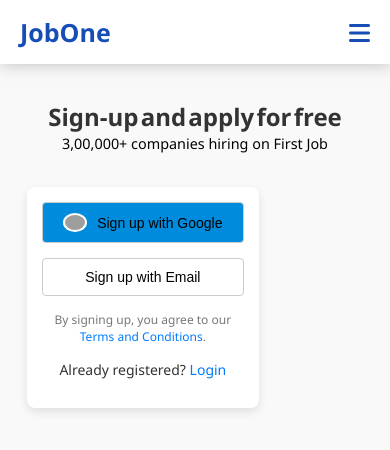
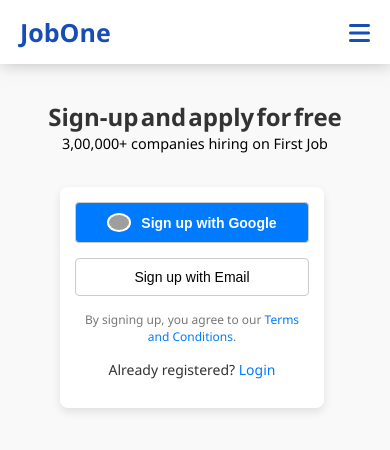
Before and after one commit to Megha77645/Jobone, a website: page Register.html in a window 390 px wide. Drawn offline with Linux system fonts and the light colour scheme; grey boxes are pictures that could not be loaded.

Commit message:
update register page

```diff
--- a/Register.css
+++ b/Register.css
@@ -10,6 +10,7 @@
   min-height: 100vh;
   color: #333;
 }
+
 
 #heading-main {
   font-size: 3em;
@@ -70,8 +71,10 @@
 }
 
 .btn-google-signup {
-  background: #008bdc;
+  background-color:#007BFF;
   border: 1px solid #ccc;
+  font-weight: 600;
+  color: white;
 }
 
 .img-google-logo {
@@ -128,6 +131,7 @@
   font-size: 16px;
   cursor: pointer;
   margin-top: 20px;
+  font-weight: 600;
 }
 
 .divider-signup {
@@ -156,7 +160,7 @@
 @media (max-width: 600px) {
   #heading-main { font-size: 1.5em; }
   #company-count { font-size: 0.9em; }
-  .container-signup { padding: 15px; width: 60%; }
+  .container-signup { padding: 15px; width: 60%; margin-left: 60px; }
   .btn-google-signup, .btn-email-signup, .btn-submit-signup { font-size: 14px; padding: 10px; }
   input, #input-firstname, #input-lastname {
     width: 90%;
--- a/Register.html
+++ b/Register.html
@@ -138,7 +138,7 @@
 
       // Make Google button background white in email form
       const googleBtn = document.querySelector("#section-email-form .btn-google-signup");
-      googleBtn.style.backgroundColor = "white";
+      googleBtn.style.backgroundColor = "#007BFF";
       googleBtn.style.border = "1px solid #ccc";
     }
   </script>
```
